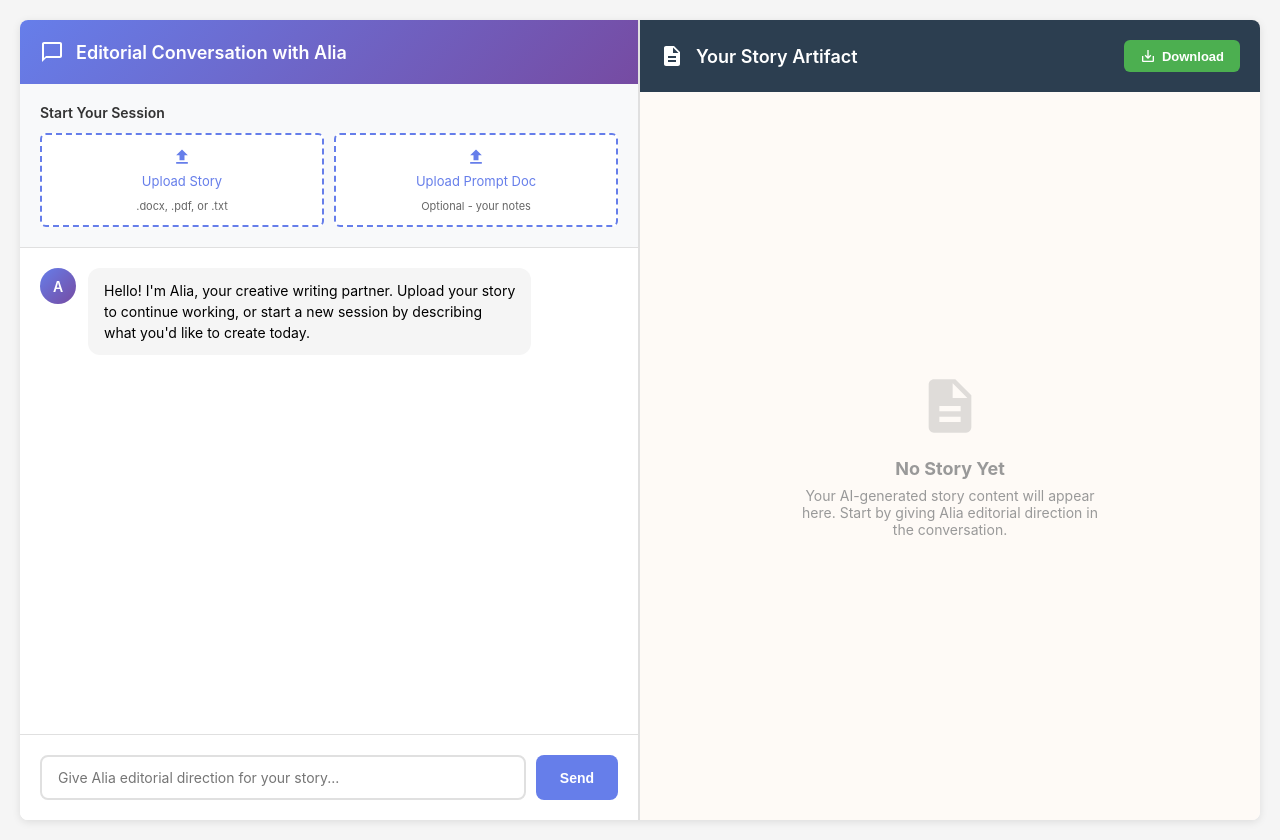
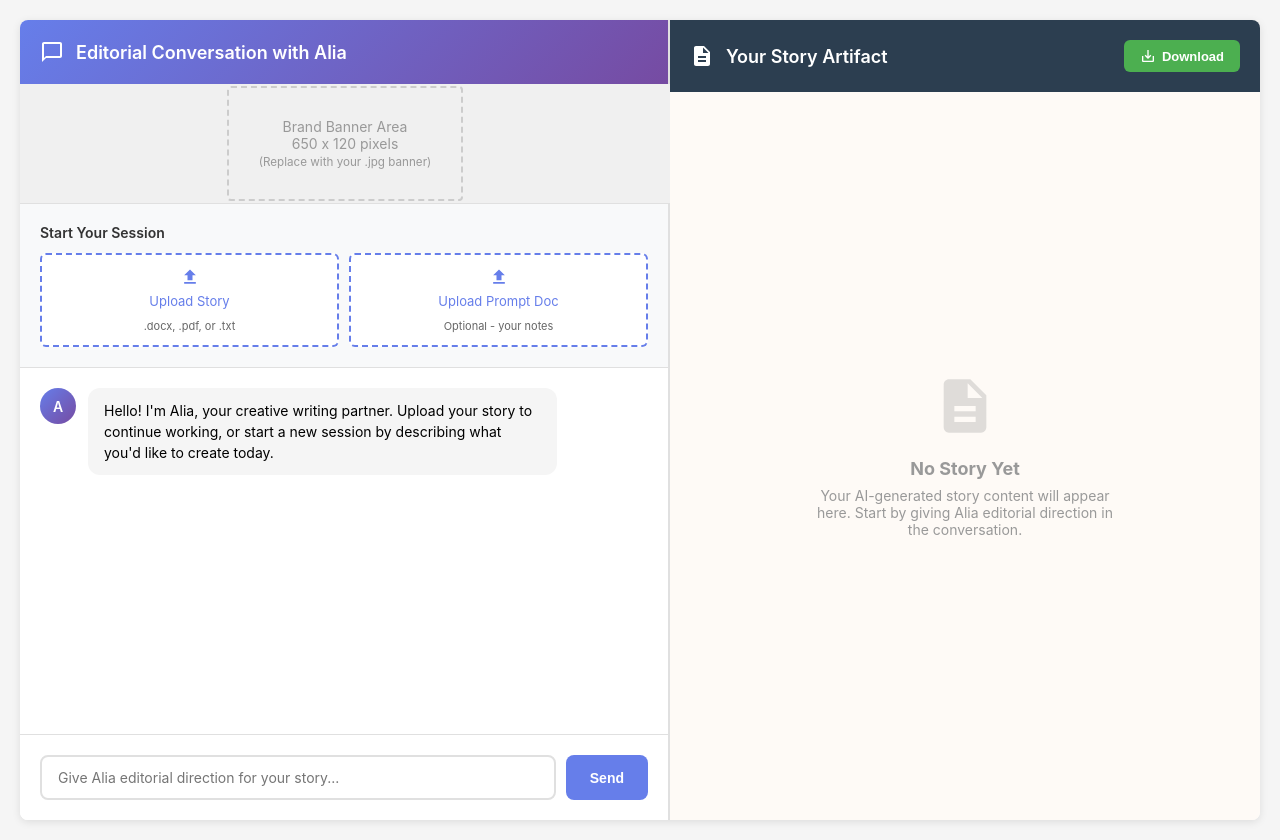
Before and after one commit to Suchocki88/UAIAliaCreativeWireFrame, a plain HTML site: page index.html in a window 1280 px wide. Drawn offline with Linux system fonts and the light colour scheme.

Commit message:
Update index.html

```diff
--- a/index.html
+++ b/index.html
@@ -55,6 +55,26 @@
         .conversation-header h2 {
             font-size: 18px;
             font-weight: 600;
+        }
+
+        .brand-banner {
+            width: 650px;
+            height: 120px;
+            background: #f0f0f0;
+            display: flex;
+            align-items: center;
+            justify-content: center;
+            border-bottom: 1px solid #e0e0e0;
+            color: #999;
+            font-size: 14px;
+            text-align: center;
+            padding: 20px;
+        }
+
+        .brand-banner-placeholder {
+            border: 2px dashed #ccc;
+            padding: 30px;
+            border-radius: 4px;
         }
 
         .upload-zone {
@@ -375,6 +395,14 @@
                 <h2>Editorial Conversation with Alia</h2>
             </div>
 
+            <div class="brand-banner">
+                <div class="brand-banner-placeholder">
+                    Brand Banner Area<br>
+                    650 x 120 pixels<br>
+                    <small>(Replace with your .jpg banner)</small>
+                </div>
+            </div>
+
             <div class="upload-zone">
                 <h3>Start Your Session</h3>
                 <div class="upload-buttons">
```
